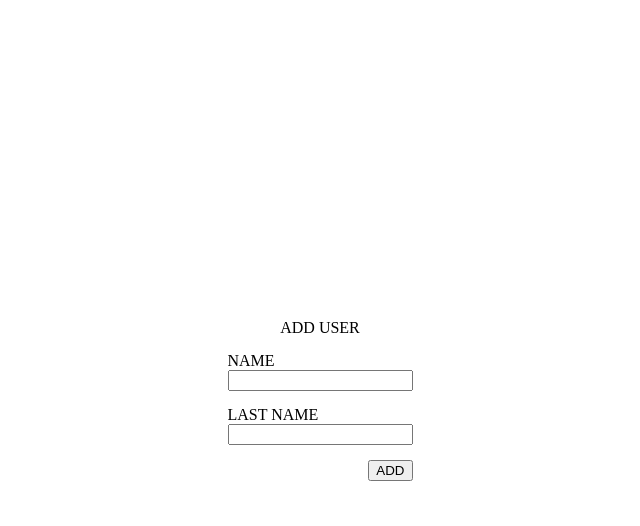
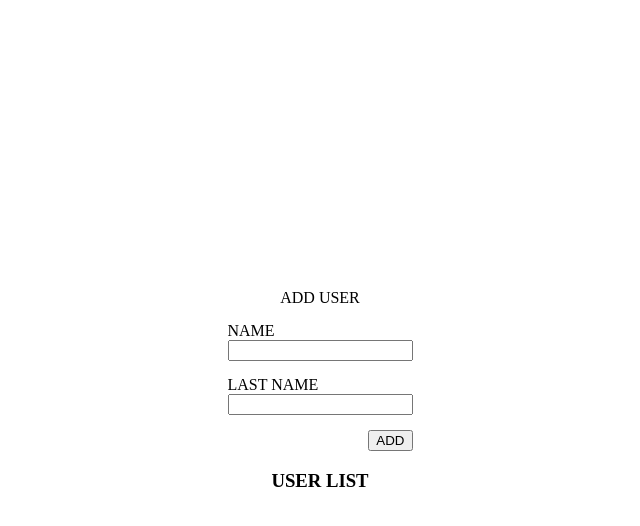
Before and after one commit to SwierczekPaulina/wdpai, a Django app: page / in a window 1280 px wide. Shown: the top 526 px of the page, without its empty margins (320-960 px from the left). Run offline with Django 5.2, Linux system fonts and the light colour scheme.

Commit message:
Dalszy rozwoj aplikacji

```diff
--- a/core/templates/index.html
+++ b/core/templates/index.html
@@ -10,7 +10,7 @@
 <body>
     <div class="content">
         <label class="title-label">ADD USER</label>
-        <form method="post">
+        <form id="userForm" method="post">
             <div class="input-group">
                 <label for="name">NAME</label>
                 <input type="text" id="name" name="name">
@@ -23,6 +23,28 @@
                 <button type="submit">ADD</button>
             </div>
         </form>
+        <div id="userList">
+            <h3>USER LIST</h3>
+            <ul id="userRows"></ul>
+        </div>
     </div>
+    <script>
+        const form = document.getElementById('userForm');
+        const userList = document.getElementById('userRows');
+
+        form.addEventListener('submit', function(event) {
+            event.preventDefault();
+
+            const name = document.getElementById('name').value;
+            const lastName = document.getElementById('lastname').value;
+
+            const listItem = document.createElement('li');
+            listItem.textContent = `${name} ${lastName}`;
+
+            userList.appendChild(listItem);
+
+            form.reset();
+        });
+    </script>
 </body>
 </html>
--- a/static/assets/css/style.css
+++ b/static/assets/css/style.css
@@ -22,3 +22,14 @@ body {
 .button-container {
     text-align: right;
 }
+
+ul {
+    text-align: center;
+    margin: 0;
+    padding: 0;
+}
+
+ul li {
+    list-style-type: none;
+    padding: 0;
+}
```
